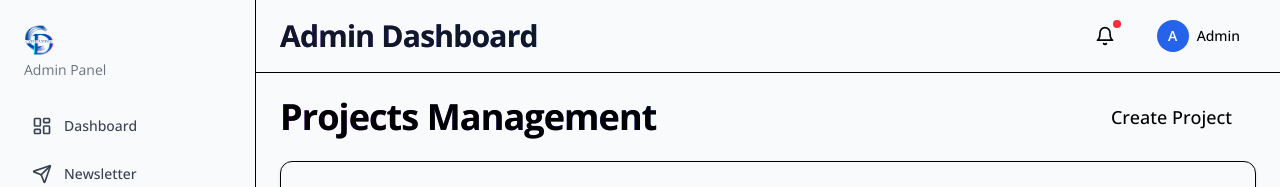
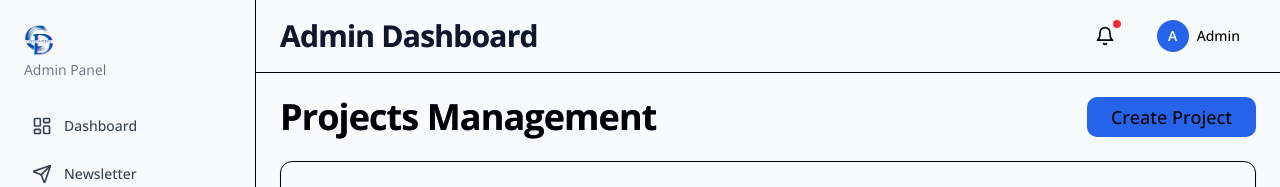
Before and after one commit to binothedev/cyberwizdev, a Next.js app: page /admin/projects in a window 1280 px wide. Shown: the top 187 px of the page. Built offline with nearby package versions, Linux system fonts and the light colour scheme; no server answers.

Commit message:
fix: projects page build error

```diff
--- a/app/(admin)/admin/projects/page.tsx
+++ b/app/(admin)/admin/projects/page.tsx
@@ -154,7 +154,7 @@ export default function ProjectsPage() {
       <div className="flex items-center justify-between mb-6">
         <h1 className="text-3xl font-bold">Projects Management</h1>
         <Button
-          variant="primary"
+          variant="default"
           onClick={() => setShowCreate(true)}
           className="px-6 py-3 text-lg"
         >
@@ -179,14 +179,12 @@ export default function ProjectsPage() {
                 placeholder="Description"
                 value={formData.description}
                 onChange={(e) => setFormData({ ...formData, description: e.target.value })}
-                multiline
                 rows={3}
               />
               <Input
                 placeholder="Long Description (optional)"
                 value={formData.longDescription}
                 onChange={(e) => setFormData({ ...formData, longDescription: e.target.value })}
-                multiline
                 rows={3}
               />
               <Input
@@ -207,7 +205,7 @@ export default function ProjectsPage() {
               <select
                 value={formData.status}
                 onChange={(e) => setFormData({ ...formData, status: e.target.value })}
-                className="mt-2 block w-full rounded-border border-gray-300 shadow-sm focus:border-primary focus:ring-primary w-full py-2.5 pc:bg-white pc:text-gray-900 pc:rounded-md pc:shadow-sm pc:focus:ring-primary pc:focus:ring-80 pc:outline-none"
+                className="mt-2 block w-full rounded-border border-gray-300 shadow-sm focus:border-primary focus:ring-primary py-2.5 pc:bg-white pc:text-gray-900 pc:rounded-md pc:shadow-sm pc:focus:ring-primary pc:focus:ring-80 pc:outline-none"
               >
                 <option value="active">Active</option>
                 <option value="archived">Archived</option>
```
